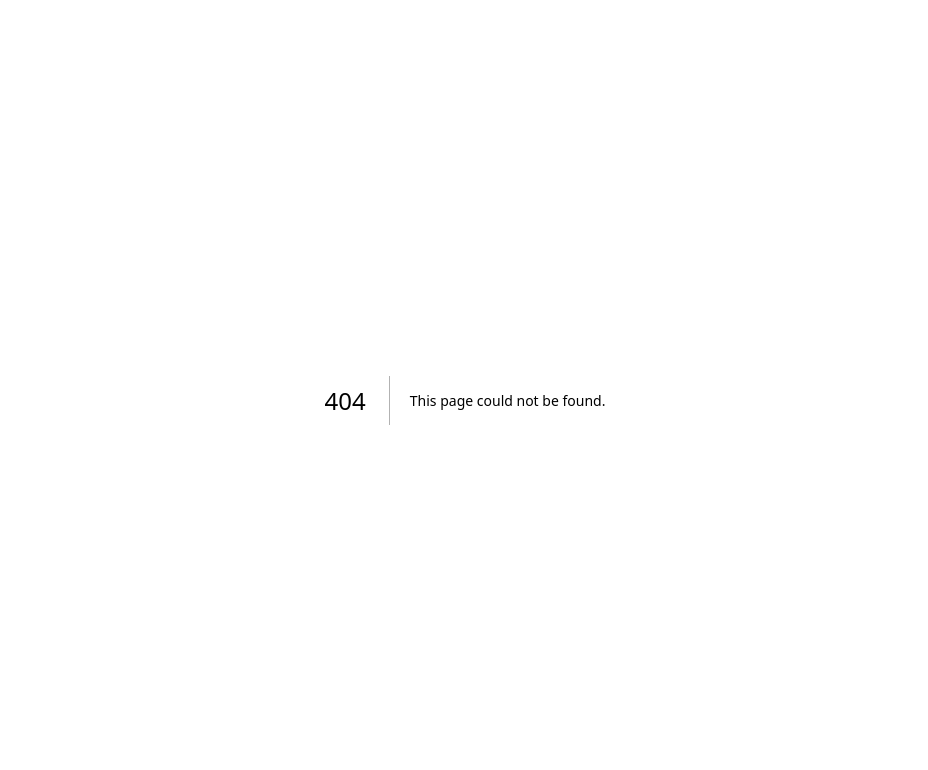
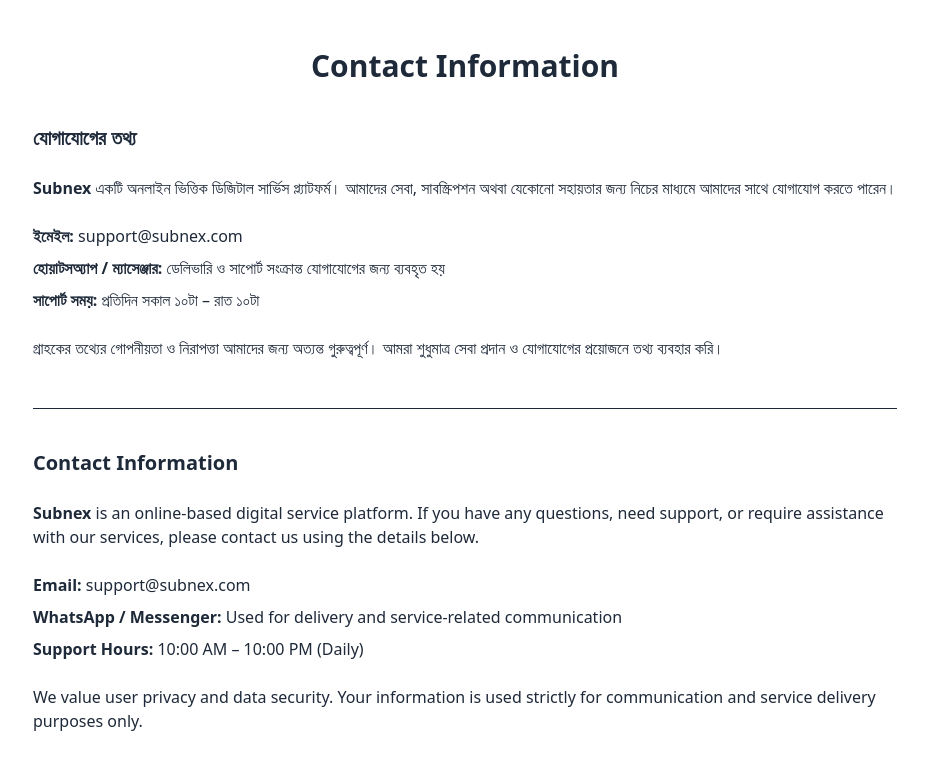
Before and after one commit to subnexofficial-wq/subnex-it-web, a Next.js app: page /contact-information in a window 1280 px wide. Before the commit this address had no page. Shown: the top 770 px of the page, without its empty margins (175-1103 px from the left). Built offline with nearby package versions, Linux system fonts and the light colour scheme.

Commit message:
Added the contract information

```diff
--- /dev/null
+++ b/src/app/contact-information/page.js
@@ -0,0 +1,78 @@
+export const metadata = {
+  title: "Contact Information | Subnex",
+  description:
+    "Official contact information of Subnex. Reach us for support, queries, or service-related assistance.",
+};
+
+export default function ContactInformationPage() {
+  return (
+    <div className="bg-white text-gray-800">
+      <div className="max-w-4xl mx-auto px-4 py-12">
+        {/* Page Title */}
+        <h1 className="text-2xl md:text-3xl font-bold text-center mb-10">
+          Contact Information
+        </h1>
+
+        {/* ================= বাংলা অংশ ================= */}
+        <section className="space-y-6 mb-12">
+          <h2 className="text-xl font-semibold">যোগাযোগের তথ্য</h2>
+
+          <p>
+            <strong>Subnex</strong> একটি অনলাইন ভিত্তিক ডিজিটাল সার্ভিস প্ল্যাটফর্ম।
+            আমাদের সেবা, সাবস্ক্রিপশন অথবা যেকোনো সহায়তার জন্য নিচের মাধ্যমে
+            আমাদের সাথে যোগাযোগ করতে পারেন।
+          </p>
+
+          <div className="space-y-2 text-sm md:text-base">
+            <p>
+              <strong>ইমেইল:</strong> support@subnex.com
+            </p>
+            <p>
+              <strong>হোয়াটসঅ্যাপ / ম্যাসেঞ্জার:</strong> ডেলিভারি ও সাপোর্ট
+              সংক্রান্ত যোগাযোগের জন্য ব্যবহৃত হয়
+            </p>
+            <p>
+              <strong>সাপোর্ট সময়:</strong> প্রতিদিন সকাল ১০টা – রাত ১০টা
+            </p>
+          </div>
+
+          <p>
+            গ্রাহকের তথ্যের গোপনীয়তা ও নিরাপত্তা আমাদের জন্য অত্যন্ত গুরুত্বপূর্ণ।
+            আমরা শুধুমাত্র সেবা প্রদান ও যোগাযোগের প্রয়োজনে তথ্য ব্যবহার করি।
+          </p>
+        </section>
+
+        <hr className="my-10" />
+
+        {/* ================= English Section ================= */}
+        <section className="space-y-6">
+          <h2 className="text-xl font-semibold">Contact Information</h2>
+
+          <p>
+            <strong>Subnex</strong> is an online-based digital service platform.
+            If you have any questions, need support, or require assistance with
+            our services, please contact us using the details below.
+          </p>
+
+          <div className="space-y-2 text-sm md:text-base">
+            <p>
+              <strong>Email:</strong> support@subnex.com
+            </p>
+            <p>
+              <strong>WhatsApp / Messenger:</strong> Used for delivery and
+              service-related communication
+            </p>
+            <p>
+              <strong>Support Hours:</strong> 10:00 AM – 10:00 PM (Daily)
+            </p>
+          </div>
+
+          <p>
+            We value user privacy and data security. Your information is used
+            strictly for communication and service delivery purposes only.
+          </p>
+        </section>
+      </div>
+    </div>
+  );
+}
```
